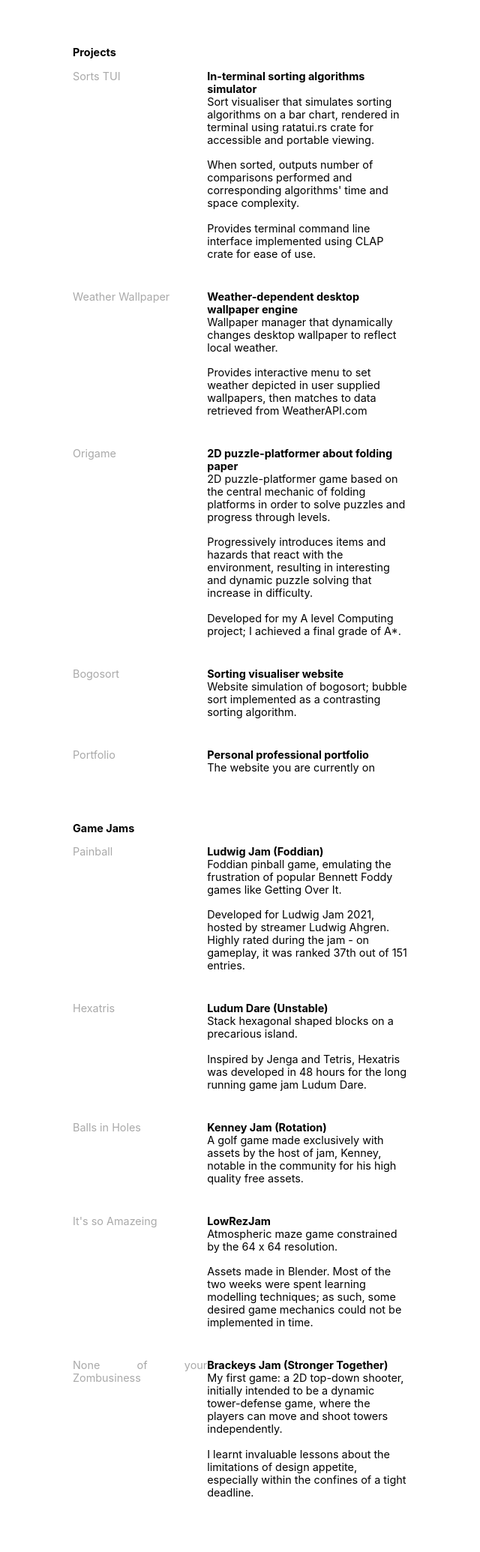
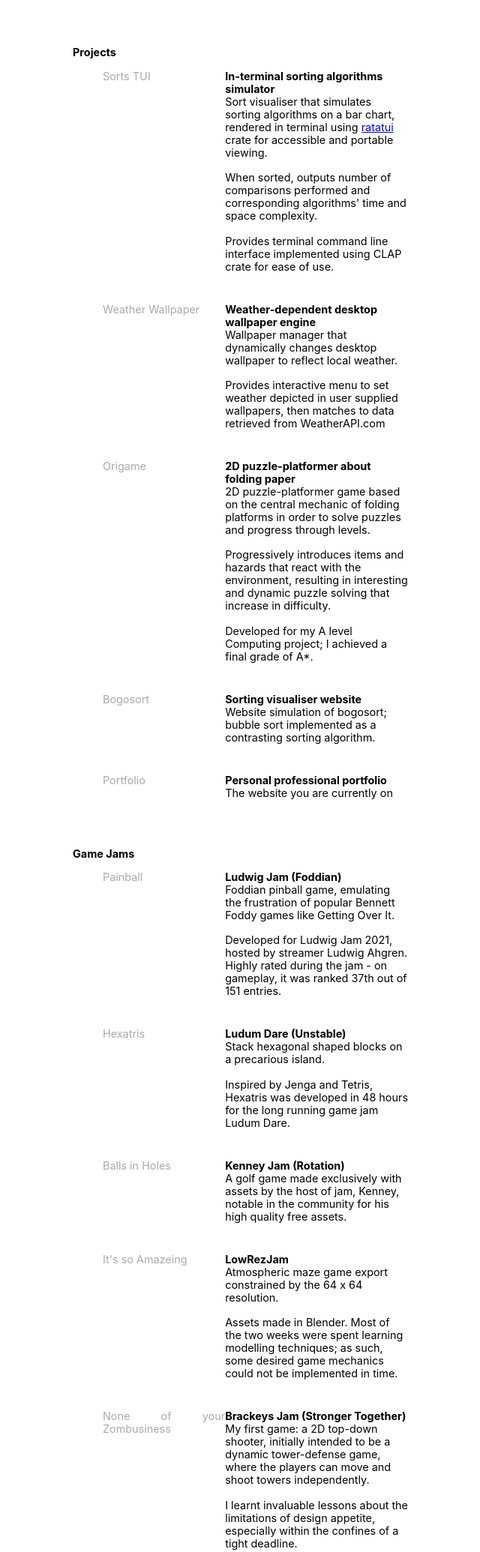
Before and after one commit to josh-ja-walker/portfolio, a React app: page / in a window 1280 px wide. Shown: the part 439-2509 px from the top of the page at 75% size, without its empty margins (319-959 px from the left). Built offline with nearby package versions, Linux system fonts and the light colour scheme.

Commit message:
Split projects and jams into new files and neatened

```diff
--- /dev/null
+++ b/src/components/Jams/Jams.js
@@ -0,0 +1,29 @@
+import {Project} from '../Project/Project'
+
+import * as submission from './JamsData';
+
+/* List of game jams participated in */
+export default function JamSection() {
+    return (
+        <div className='Section'>
+            <header>Game Jams</header>
+
+            <ul className="List">
+                <JamSubmission {...submission.painball}/>
+                <JamSubmission {...submission.hexatris}/>
+                <JamSubmission {...submission.balls_in_holes}/>
+                <JamSubmission {...submission.amazeing}/>
+                <JamSubmission {...submission.zombusiness}/>
+            </ul>
+        </div>
+    )
+}
+
+/* Game Jam submission */
+function JamSubmission(props) {
+    return (
+        <li>
+            <Project {...props}/>
+        </li>
+    );
+}
--- /dev/null
+++ b/src/components/Jams/JamsData.js
@@ -0,0 +1,61 @@
+export const painball = {
+    title: 'Painball',
+    subtitle: 'Ludwig Jam (Foddian)',
+    desc:
+        <p>
+            Foddian pinball game, emulating the frustration of
+            popular Bennett Foddy games like Getting Over It.
+            <hr></hr>
+            Developed for Ludwig Jam 2021, hosted by streamer Ludwig Ahgren.
+            Highly rated during the jam - on gameplay, it was ranked 37th out of 151 entries.
+        </p>
+}
+
+export const hexatris = {
+    title: 'Hexatris',
+    subtitle: 'Ludum Dare (Unstable)',
+    desc:
+        <p>
+            Stack hexagonal shaped blocks on a precarious island.
+            <hr></hr>
+            Inspired by Jenga and Tetris, Hexatris was developed in
+            48 hours for the long running game jam Ludum Dare.
+        </p>
+}
+
+export const balls_in_holes = {
+    title: 'Balls in Holes',
+    subtitle: 'Kenney Jam (Rotation)',
+    desc:
+        <p>
+            A golf game made exclusively with assets by the host of jam,
+            Kenney, notable in the community for his high quality free assets.
+        </p>
+}
+
+export const amazeing = {
+    title: "It's so Amazeing",
+    subtitle: 'LowRezJam',
+    desc:
+        <p>
+            Atmospheric maze game export constrained by the 64 x 64 resolution.
+            <hr></hr>
+            Assets made in Blender.
+            Most of the two weeks were spent learning modelling techniques;
+            as such, some desired game mechanics could not be implemented in time.
+        </p>
+}
+
+export const zombusiness = {
+    title: 'None of your Zombusiness',
+    subtitle: 'Brackeys Jam (Stronger Together)',
+    desc:
+        <p>
+            My first game: a 2D top-down shooter, initially intended to
+            be a dynamic tower-defense game, where the players
+            can move and shoot towers independently.
+            <hr></hr>
+            I learnt invaluable lessons about the limitations of design appetite,
+            especially within the confines of a tight deadline.
+        </p>
+}
--- a/src/components/Project/Project.css
+++ b/src/components/Project/Project.css
@@ -1,8 +1,3 @@
-#ProjectList {
-    list-style-type: none;
-    padding: 0;
-}
-
 .Project {
     display: flex;
     flex-direction: row;
@@ -22,9 +17,11 @@
     margin-right: 0;
 }
 
+
 .ProjectSubtitle {
     font-weight: bold;
 }
+
 
 .ProjectDescription > * {
     text-align: left;
--- a/src/components/Project/Project.js
+++ b/src/components/Project/Project.js
@@ -1,137 +1,30 @@
-import './Project.css';
+import * as all_projects from './ProjectData';
+
+import './Project.css'
 
 /* List of projects */
-function Projects() {
+export default function ProjectSection() {
     return (
         <div className='Section'>
             <header>Projects</header>
 
-            <ul id="ProjectList">
-                <Project name='Sorts TUI'
-                    subtitle='In-terminal sorting algorithms simulator'
-                    desc={<p>
-                        Sort visualiser that simulates sorting algorithms on a bar chart,
-                        rendered in terminal using ratatui.rs crate for accessible and portable viewing.
-                        <hr></hr>
-                        When sorted, outputs number of comparisons performed and corresponding algorithms'
-                        time and space complexity.
-                        <hr></hr>
-                        Provides terminal command line interface implemented using CLAP crate for ease of use.
-                    </p>}
-                />
-
-                <Project name='Weather Wallpaper'
-                    subtitle='Weather-dependent desktop wallpaper engine'
-                    desc={<p>
-                        Wallpaper manager that dynamically changes desktop wallpaper to reflect local weather.
-                        <hr></hr>
-                        Provides interactive menu to set weather depicted in user supplied wallpapers,
-                        then matches to data retrieved from WeatherAPI.com
-                    </p>}
-                />
-
-                <Project name='Origame'
-                    subtitle='2D puzzle-platformer about folding paper'
-                    desc={<p>
-                        2D puzzle-platformer game based on the central mechanic of folding platforms in
-                        order to solve puzzles and progress through levels.
-                        <hr></hr>
-                        Progressively introduces items and hazards that react with the environment,
-                        resulting in interesting and dynamic puzzle solving that increase in difficulty.
-                        <hr></hr>
-                        Developed for my A level Computing project; I achieved a final grade of A*.
-                    </p>}
-                />
-
-                <Project name='Bogosort'
-                    subtitle='Sorting visualiser website'
-                    desc={<p>
-                        Website simulation of bogosort; bubble sort implemented as a contrasting sorting algorithm.
-                    </p>}
-                />
-
-                <Project name='Portfolio'
-                    subtitle="Personal professional portfolio"
-                    desc={<p>
-                        The website you are currently on
-                    </p>}
-                />
-
+            <ul className="List">
+                <Project {...all_projects.sorts_TUI}/>
+                <Project {...all_projects.weather_wallpaper}/>
+                <Project {...all_projects.origame}/>
+                <Project {...all_projects.bogosort}/>
+                <Project {...all_projects.portfolio}/>
             </ul>
         </div>
     );
 }
 
-
-/* Game Jams participated in */
-function GameJams() {
-    return (
-        <div className='Section'>
-            <header>Game Jams</header>
-            <ul id="ProjectList">
-                <Project name='Painball'
-                    subtitle='Ludwig Jam (Foddian)'
-                    desc={<p>
-                        Foddian pinball game, emulating the frustration of
-                        popular Bennett Foddy games like Getting Over It.
-                        <hr></hr>
-                        Developed for Ludwig Jam 2021, hosted by streamer Ludwig Ahgren.
-                        Highly rated during the jam - on gameplay, it was ranked 37th out of 151 entries.
-                    </p>}
-                />
-
-                <Project name='Hexatris'
-                    subtitle='Ludum Dare (Unstable)'
-                    desc={<p>
-                        Stack hexagonal shaped blocks on a precarious island.
-                        <hr></hr>
-                        Inspired by Jenga and Tetris, Hexatris was developed in
-                        48 hours for the long running game jam Ludum Dare.
-                    </p>}
-                />
-
-                <Project name='Balls in Holes'
-                    subtitle='Kenney Jam (Rotation)'
-                    desc={<p>
-                        A golf game made exclusively with assets by the host of jam,
-                        Kenney, notable in the community for his high quality free assets.
-                    </p>}
-                />
-
-                <Project name="It's so Amazeing"
-                    subtitle='LowRezJam'
-                    desc={<p>
-                        Atmospheric maze game constrained by the 64 x 64 resolution.
-                        <hr></hr>
-                        Assets made in Blender.
-                        Most of the two weeks were spent learning modelling techniques;
-                        as such, some desired game mechanics could not be implemented in time.
-                    </p>}
-                />
-
-                <Project name='None of your Zombusiness'
-                    subtitle='Brackeys Jam (Stronger Together)'
-                    desc={<p>
-                        My first game: a 2D top-down shooter, initially intended to
-                        be a dynamic tower-defense game, where the players
-                        can move and shoot towers independently.
-                        <hr></hr>
-                        I learnt invaluable lessons about the limitations of design appetite,
-                        especially within the confines of a tight deadline.
-                    </p>}
-                />
-            </ul>
-        </div>
-    )
-}
-
-
 /* Singular project */
-function Project({name, subtitle, desc}) {
+export function Project({title, subtitle, desc}) {
     return (
         <li>
             <div className="Project">
-                <header>{name}</header>
+                <header>{title}</header>
                 <div className='ProjectContent'>
                     <div className="ProjectSubtitle">{subtitle}</div>
                     <div className="ProjectDescription">{desc}</div>
@@ -140,6 +33,3 @@ function Project({name, subtitle, desc}) {
         </li>
     );
 }
-
-
-export {Projects, GameJams};
--- /dev/null
+++ b/src/components/Project/ProjectData.js
@@ -0,0 +1,59 @@
+export const sorts_TUI = {
+    title: 'Sorts TUI',
+    subtitle: 'In-terminal sorting algorithms simulator',
+    desc:
+        <p>
+            Sort visualiser that simulates sorting algorithms on a bar chart,
+            rendered in terminal using <a href="https://crates.io/crates/ratatui">ratatui</a> crate for accessible and portable viewing.
+            <hr></hr>
+            When sorted, outputs number of comparisons performed and corresponding algorithms'
+            time and space complexity.
+            <hr></hr>
+            Provides terminal command line interface implemented using CLAP crate for ease of use.
+        </p>
+};
+
+export const weather_wallpaper = {
+    title: 'Weather Wallpaper',
+    subtitle: 'Weather-dependent desktop wallpaper engine',
+    desc:
+        <p>
+            Wallpaper manager that dynamically changes desktop wallpaper to reflect local weather.
+            <hr></hr>
+            Provides interactive menu to set weather depicted in user supplied wallpapers,
+            then matches to data retrieved from WeatherAPI.com
+        </p>
+};
+
+export const origame = {
+    title: 'Origame',
+    subtitle: '2D puzzle-platformer about folding paper',
+    desc:
+        <p>
+            2D puzzle-platformer game based on the central mechanic of folding platforms in
+            order to solve puzzles and progress through levels.
+            <hr></hr>
+            Progressively introduces items and hazards that react with the environment,
+            resulting in interesting and dynamic puzzle solving that increase in difficulty.
+            <hr></hr>
+            Developed for my A level Computing project; I achieved a final grade of A*.
+        </p>
+};
+
+export const bogosort = {
+    title: 'Bogosort',
+    subtitle: 'Sorting visualiser website',
+    desc:
+        <p>
+            Website simulation of bogosort; bubble sort implemented as a contrasting sorting algorithm.
+        </p>
+};
+
+export const portfolio = {
+    title: 'Portfolio',
+    subtitle: "Personal professional portfolio",
+    desc:
+        <p>
+            The website you are currently on
+        </p>
+};
--- a/src/index.css
+++ b/src/index.css
@@ -22,3 +22,7 @@ code {
   font-weight: bold;
   text-align: left;
 }
+
+.List {
+  list-style-type: none;
+}
--- a/src/index.js
+++ b/src/index.js
@@ -3,7 +3,10 @@ import ReactDOM from 'react-dom/client';
 
 import Header from './components/Header/Header';
 import About from './components/About/About';
-import { Projects, GameJams } from './components/Project/Project';
+
+import ProjectSection from './components/Project/Project';
+import JamSection from './components/Jams/Jams';
+
 import Footer from './components/Footer/Footer';
 
 import './index.css';
@@ -14,8 +17,8 @@ root.render(
         <Header/>
         <About/>
 
-        <Projects/>
-        <GameJams/>
+        <ProjectSection/>
+        <JamSection/>
 
         <Footer/>
     </React.StrictMode>
```
Also changed, not shown: src/components/Jams/Jams.css (added).
